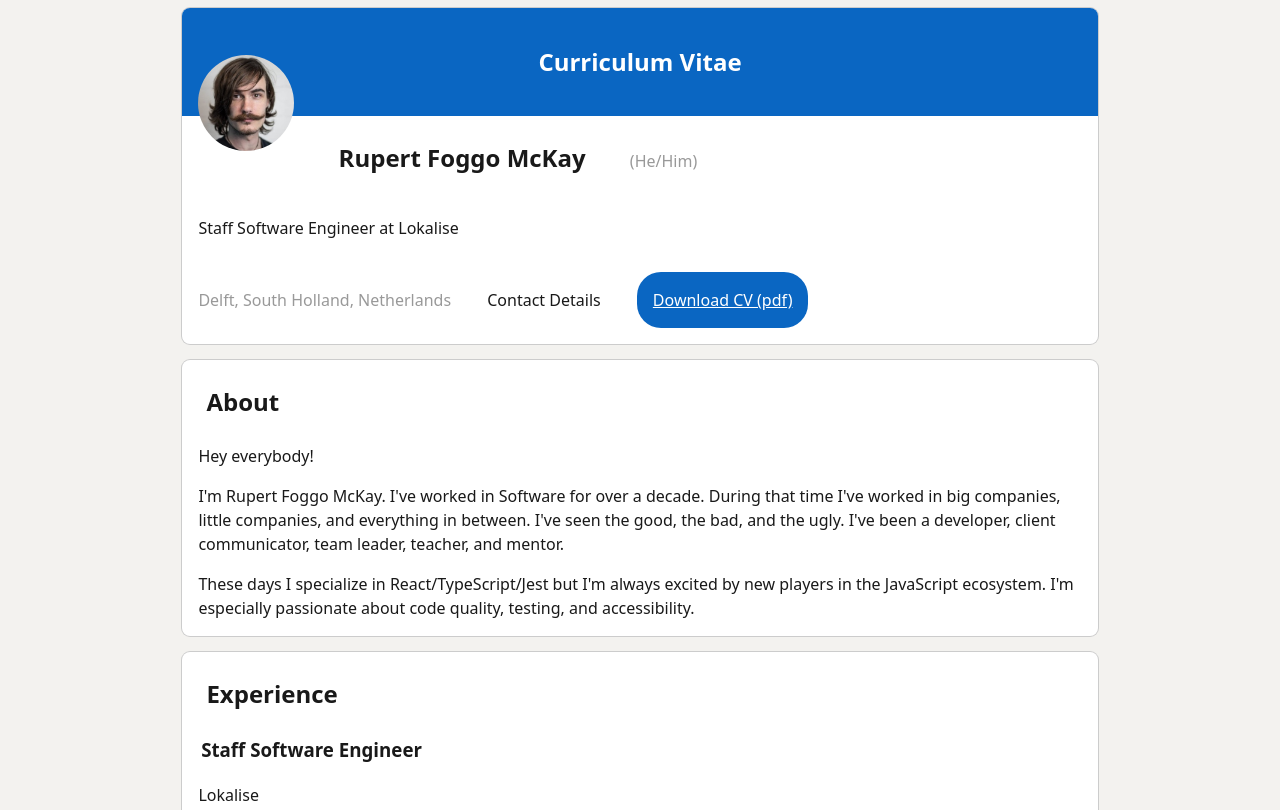
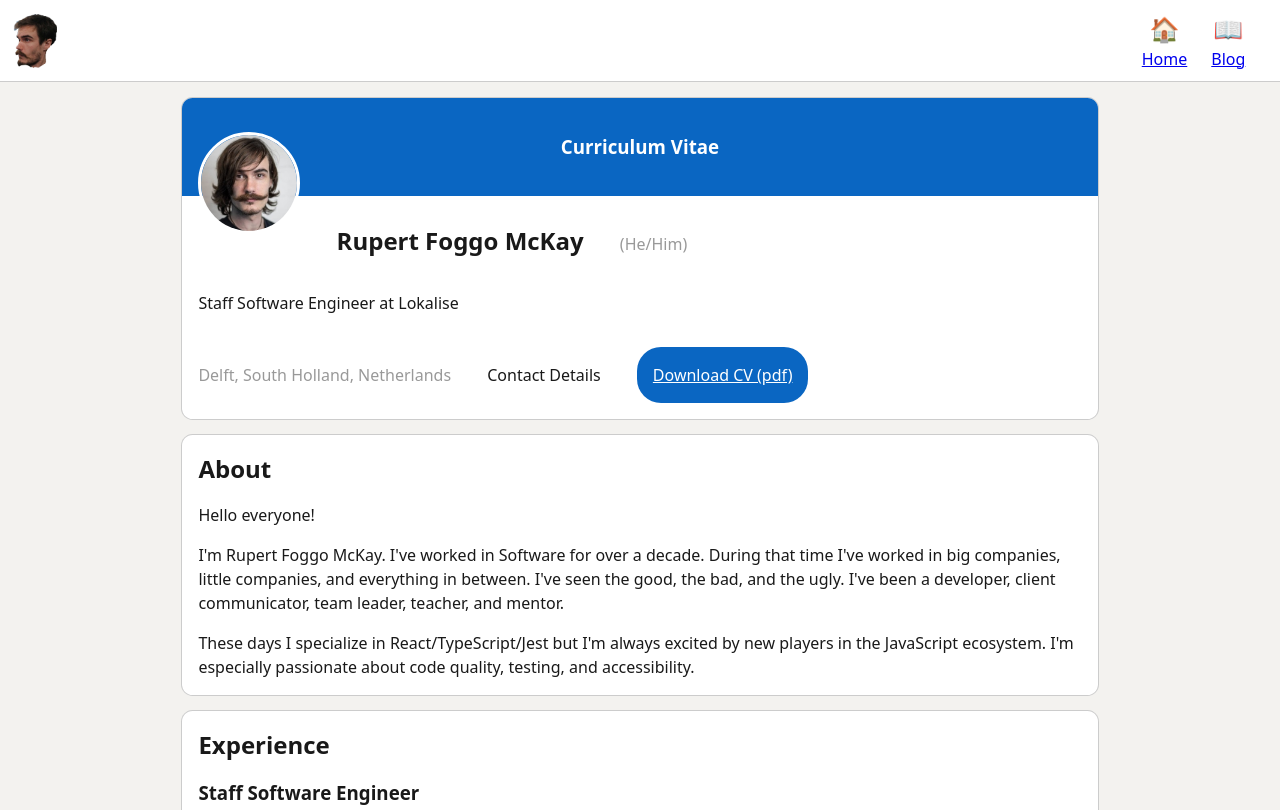
Before and after one commit to fildon/cv, a plain HTML site: page index.html in a window 1280 px wide. Shown: the top 810 px of the page. Drawn offline with Linux system fonts and the light colour scheme.

Commit message:
🤯 Header

```diff
--- a/index.html
+++ b/index.html
@@ -18,64 +18,105 @@
     <style>
       /* Global */
       :root {
-        --s-1: 0.5em;
-        --s0: 1em;
-        --s1: 1.5em;
+        /* Spacing */
+        --ratio: 1.5;
+        --s0: 1rem;
+        --s-1: calc(var(--s0) / var(--ratio));
+        --s1: calc(var(--s0) * var(--ratio));
+        --s2: calc(var(--s1) * var(--ratio));
+        --s3: calc(var(--s2) * var(--ratio));
         --measure: 100ch;
-        --bright: #ffffff;
-        --soft: #f3f2ef;
-        --shadow: #cccccc;
-        --subtle: #999999;
-        --hard: #191919;
+
+        /* Palette */
+        --greyscale0: #ffffff;
+        --greyscale1: #f3f2ef;
+        --greyscale2: #cccccc;
+        --greyscale3: #999999;
+        --greyscale4: #191919;
         --accent: #0a66c2;
-        --hard-accent: #07498a;
+        --greyscale4-accent: #07498a;
       }
       body {
+        margin: 0;
         line-height: 1.5;
-        background-color: var(--soft);
-        color: var(--hard);
+        background-color: var(--greyscale1);
+        color: var(--greyscale4);
         font-family: system-ui, Helvetica, Arial, sans-serif;
       }
       hr {
         display: block;
         height: 1px;
         border: 0;
-        border-top: 1px solid var(--shadow);
+        border-top: 1px solid var(--greyscale2);
         margin: 1em 0;
         padding: 0;
       }
       /* Composition */
-      body {
+      header {
+        display: flex;
+        justify-content: space-between;
+        padding: var(--s-1);
+        position: sticky;
+        top: 0;
+        background-color: var(--greyscale0);
+        border-bottom: 1px solid var(--greyscale2);
+        align-items: center;
+      }
+      .links {
+        display: flex;
+        margin-inline-end: var(--s1);
+      }
+      .links > * + * {
+        margin-inline-start: var(--s1);
+      }
+      .emoji-link {
+        display: flex;
+        flex-direction: column;
+        text-align: center;
+        text-decoration: none;
+      }
+      .emoji-link > *:first-child {
+        font-size: x-large;
+      }
+      .emoji-link > * + * {
+        text-decoration: underline;
+      }
+      .column-flow {
+        margin-top: var(--s0);
+        margin-bottom: var(--s0);
         margin-inline: auto;
         max-inline-size: min(var(--measure), 90vw);
         display: flex;
         flex-direction: column;
         justify-content: flex-start;
       }
-      body > * {
+      .column-flow > * {
         max-width: 100%;
       }
-      body > * + * {
+      .column-flow > * + * {
         margin-block-start: var(--s0);
       }
-      /* Utility */
       .card {
-        background-color: var(--bright);
-        box-shadow: 0px 0px 0px 1px var(--shadow);
+        background-color: var(--greyscale0);
+        box-shadow: 0px 0px 0px 1px var(--greyscale2);
         border-radius: var(--s-1);
       }
       .card > * {
         margin: var(--s0);
       }
+      /* Utility */
+      .logo {
+        height: var(--s3);
+      }
       .inline-block {
         display: inline-block;
       }
       .subtle {
-        color: var(--subtle);
+        color: var(--greyscale3);
       }
       .button-link {
         display: inline-block;
-        color: var(--bright);
+        color: var(--greyscale0);
         background-color: var(--accent);
         border: none;
         border-radius: var(--s1);
@@ -84,7 +125,7 @@
         cursor: pointer;
       }
       .button-link:hover {
-        background-color: var(--hard-accent);
+        background-color: var(--greyscale4-accent);
       }
       /* Block */
       .banner {
@@ -93,10 +134,11 @@
         border-radius: var(--s-1) var(--s-1) 0 0;
         padding: var(--s0);
         text-align: center;
-        color: var(--bright);
+        color: var(--greyscale0);
       }
       .avatar {
         border-radius: 100%;
+        border: solid var(--greyscale0);
         margin-left: var(--s0);
         /* TODO CSS vars */
         margin-top: -4em;
@@ -105,7 +147,21 @@
     </style>
   </head>
   <body>
-    <header class="card">
+    <header>
+      <img src="./images/rupertemoji.png" alt="Rupert Logo" class="logo" />
+      <div class="links">
+        <a class="emoji-link" href="https://fildon.me">
+          <span>🏠</span>
+          <span>Home</span>
+        </a>
+        <a class="emoji-link" href="https://fildon.me/blog">
+          <span>📖</span>
+          <span>Blog</span>
+        </a>
+      </div>
+    </header>
+    <div class="column-flow">
+      <article class="card">
         <section class="banner">
           <h1>Curriculum Vitae</h1>
         </section>
@@ -118,25 +174,27 @@
         <span class="subtle">(He/Him)</span>
         <p>Staff Software Engineer at Lokalise</p>
         <span class="subtle">Delft, South Holland, Netherlands</span>
+        <!-- TODO contact details -->
         <span>Contact Details</span>
         <!-- TODO href for this -->
         <a class="button-link" href="./images/headshot.jpg" target="_blank"
           >Download CV (pdf)</a
         >
-    </header>
+      </article>
       <main class="card">
         <h2>About</h2>
-      <p>Hey everybody!</p>
+        <p>Hello everyone!</p>
         <p>
           I'm Rupert Foggo McKay. I've worked in Software for over a decade.
           During that time I've worked in big companies, little companies, and
           everything in between. I've seen the good, the bad, and the ugly. I've
-        been a developer, client communicator, team leader, teacher, and mentor.
+          been a developer, client communicator, team leader, teacher, and
+          mentor.
         </p>
         <p>
-        These days I specialize in React/TypeScript/Jest but I'm always excited
-        by new players in the JavaScript ecosystem. I'm especially passionate
-        about code quality, testing, and accessibility.
+          These days I specialize in React/TypeScript/Jest but I'm always
+          excited by new players in the JavaScript ecosystem. I'm especially
+          passionate about code quality, testing, and accessibility.
         </p>
       </main>
       <article class="card">
@@ -185,5 +243,6 @@
         <p class="subtle">2007 - 2009</p>
       </article>
       <footer class="subtle">Design inspired by LinkedIn</footer>
+    </div>
   </body>
 </html>
```
Lines whose indentation alone changed are shown as unchanged.
